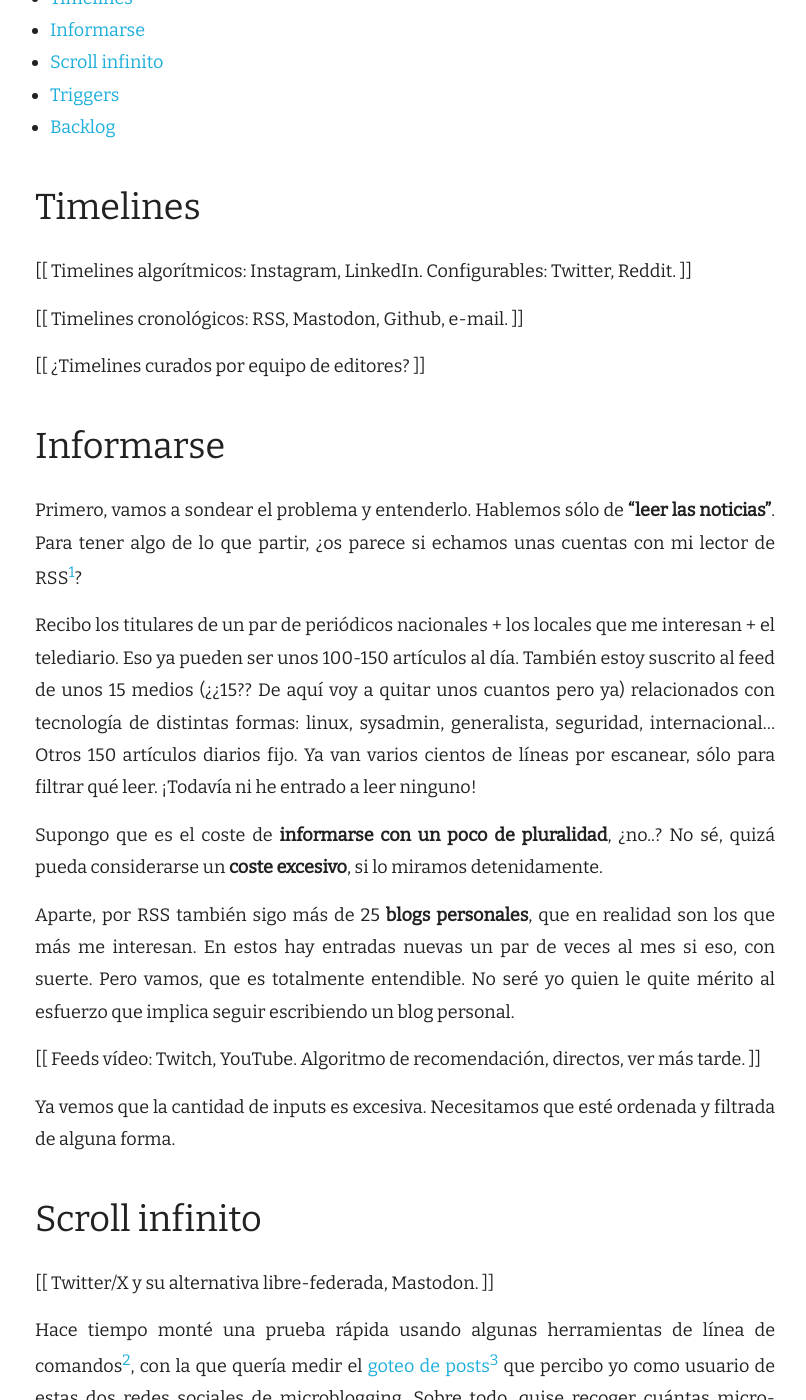
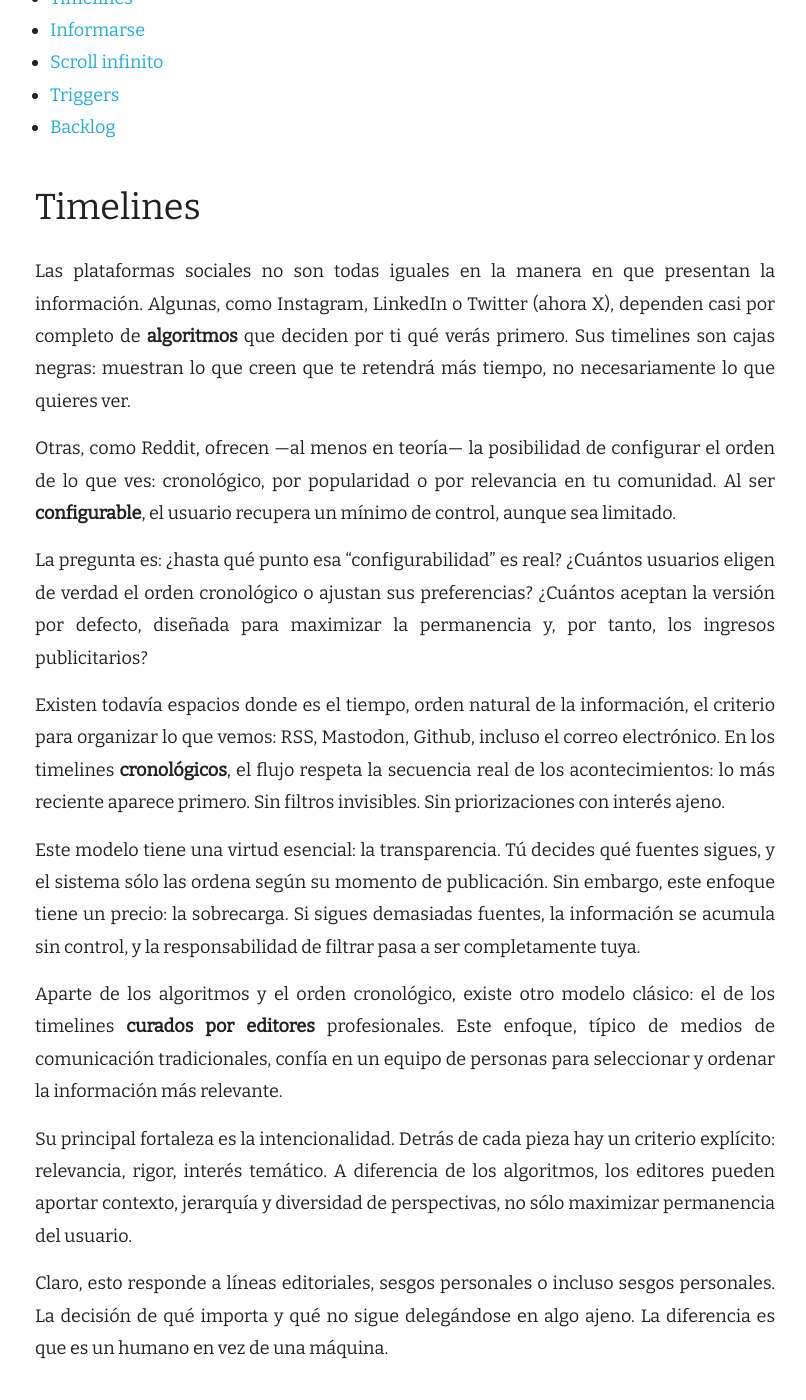
Before and after one commit to jartigag/blog, a Jekyll site: the page built from _posts/2025-08-30-demasiao-feed.md, in a window 1280 px wide and 1400 px high, scrolled down 1187 px. Shown: the whole window, without its empty margins (235-1041 px from the left). Built offline with Jekyll 4.4.1, drawn with Linux system fonts in a browser that asks for light colours; nearby versions of some CDN libraries; some of the changed text lies outside the part shown.

Commit message:
Update 2025-08-30-demasiao-feed.md

```diff
--- a/_posts/2025-08-30-demasiao-feed.md
+++ b/_posts/2025-08-30-demasiao-feed.md
@@ -70,16 +76,26 @@ c-tangana-demasiadas-mujeres.png">
 
 ## Timelines
 
-[[ Timelines algorítmicos: Instagram, LinkedIn. Configurables: Twitter, Reddit. ]]
+Las plataformas sociales no son todas iguales en la manera en que presentan la información. Algunas, como Instagram, LinkedIn o Twitter (ahora X), dependen casi por completo de **algoritmos** que deciden por ti qué verás primero. Sus timelines son cajas negras: muestran lo que creen que te retendrá más tiempo, no necesariamente lo que quieres ver.
 
-[[ Timelines cronológicos: RSS, Mastodon, Github, e-mail. ]]
+Otras, como Reddit, ofrecen —al menos en teoría— la posibilidad de configurar el orden de lo que ves: cronológico, por popularidad o por relevancia en tu comunidad. Al ser **configurable**, el usuario recupera un mínimo de control, aunque sea limitado.
 
-[[ ¿Timelines curados por equipo de editores? ]]
+La pregunta es: ¿hasta qué punto esa "configurabilidad" es real? ¿Cuántos usuarios eligen de verdad el orden cronológico o ajustan sus preferencias? ¿Cuántos aceptan la versión por defecto, diseñada para maximizar la permanencia y, por tanto, los ingresos publicitarios?
+
+Existen todavía espacios donde es el tiempo, orden natural de la información, el criterio para organizar lo que vemos: RSS, Mastodon, Github, incluso el correo electrónico. En los timelines **cronológicos**, el flujo respeta la secuencia real de los acontecimientos: lo más reciente aparece primero. Sin filtros invisibles. Sin priorizaciones con interés ajeno.
+
+Este modelo tiene una virtud esencial: la transparencia. Tú decides qué fuentes sigues, y el sistema sólo las ordena según su momento de publicación. Sin embargo, este enfoque tiene un precio: la sobrecarga. Si sigues demasiadas fuentes, la información se acumula sin control, y la responsabilidad de filtrar pasa a ser completamente tuya.
+
+Aparte de los algoritmos y el orden cronológico, existe otro modelo clásico: el de los timelines **curados por editores** profesionales. Este enfoque, típico de medios de comunicación tradicionales, confía en un equipo de personas para seleccionar y ordenar la información más relevante.
+
+Su principal fortaleza es la intencionalidad. Detrás de cada pieza hay un criterio explícito: relevancia, rigor, interés temático. A diferencia de los algoritmos, los editores pueden aportar contexto, jerarquía y diversidad de perspectivas, no sólo maximizar permanencia del usuario.
+
+Claro, esto responde a líneas editoriales, sesgos personales o incluso sesgos personales. La decisión de qué importa y qué no sigue delegándose en algo ajeno. La diferencia es que es un humano en vez de una máquina.
 
 ## Informarse
 
 Primero, vamos a sondear el problema y entenderlo.
-Hablemos sólo de **"leer las noticias"**.
+Hablemos sólo de "**leer las noticias**".
 Para tener algo de lo que partir, ¿os parece si echamos unas cuentas con mi lector de RSS[^1]?
 
 [^1]: Sí, [RSS](https://es.wikipedia.org/wiki/RSS). Que sí lo conoces... ¡Lo del iconito naranja ese! <img src="https://upload.wikimedia.org/wikipedia/commons/thumb/4/43/Feed-icon.svg/128px-Feed-icon.svg.png" alt="el icono de RSS" height="28" width="28" style="display:inline;vertical-align:middle;">
```
Also changed, not shown: other parts of _posts/2025-08-30-demasiao-feed.md (+6 -0 lines).
